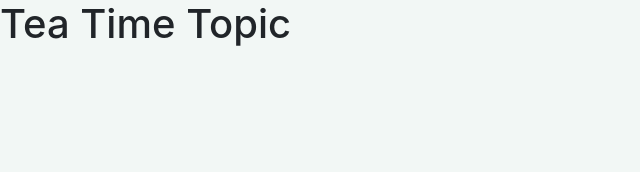
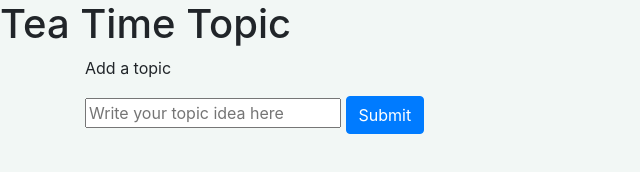
Before and after one commit to vakodrazan/tea-time-topic, a website with bundled scripts: page index.html in a window 1280 px wide. Shown: the whole page, without its empty margins (0-640 px from the left). Built offline with nearby package versions, Linux system fonts and the light colour scheme.

Commit message:
Add some form element

```diff
--- a/index.html
+++ b/index.html
@@ -16,6 +16,16 @@
         </header>
         <main>
             <div class="container">
+                <section>
+                    <p>Add a topic</p>
+                    <form >
+                        <fieldset>
+                            <input name="topic" type="text" placeholder="Write your topic idea here">
+                            <button class="btn btn-primary" type="submit">Submit</button>
+                        </fieldset>
+                    </form>
+                </section>
+
                 <div class="list">
                 </div>
             </div>
```
